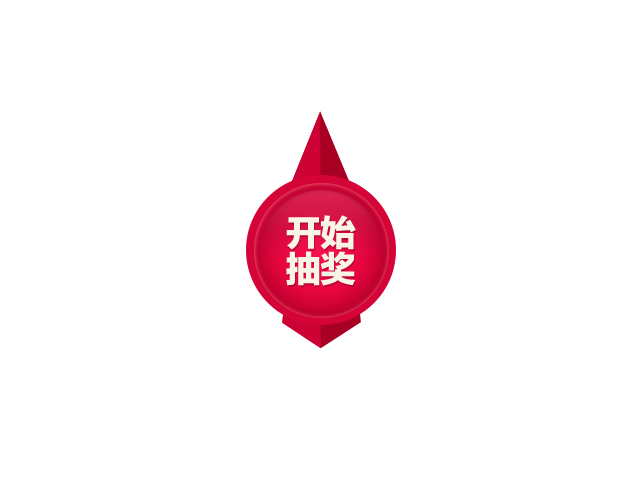
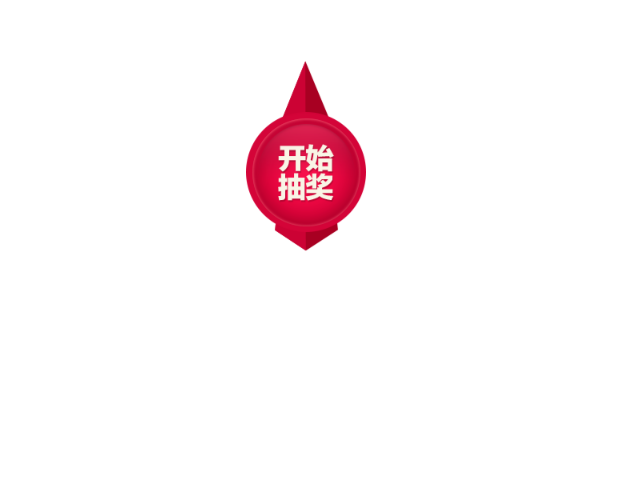
Before and after one commit to luckycalico/freeslot, a website: page examples/dial.html in a window 1280 px wide. Shown: the whole page, without its empty margins (319-959 px from the left). Drawn offline with Linux system fonts and the light colour scheme.

Commit message:
Update style.css

```diff
--- a/examples/css/style.css
+++ b/examples/css/style.css
@@ -279,8 +279,8 @@ body, button, input, textarea, select, option, pre, optgroup {
 
 .m-ui-dial {
     position: relative;
-    width: 499px;
-    height: 499px;
+    width: 399px;
+    height: 399px;
     margin: 0 auto;
     background: url("../images/dial_bg.png") no-repeat center;
     background-size: 100%
@@ -294,8 +294,8 @@ body, button, input, textarea, select, option, pre, optgroup {
     top: 50%;
     left: 50%;
     display: block;
-    width: 150px;
-    height: 238px;
+    width: 120px;
+    height: 190px;
     margin: -119px 0 0 -75px;
     -webkit-transform-origin: 75px 139px;
     transform-origin: 75px 139px
@@ -336,8 +336,8 @@ body, button, input, textarea, select, option, pre, optgroup {
 
 .m-ui-tiger {
     position: relative;
-    width: 640px;
-    height: 432px;
+    width: 512px;
+    height: 346px;
     margin: 20px auto;
     background: url("../images/tiger_bg.png") no-repeat
 }
```
